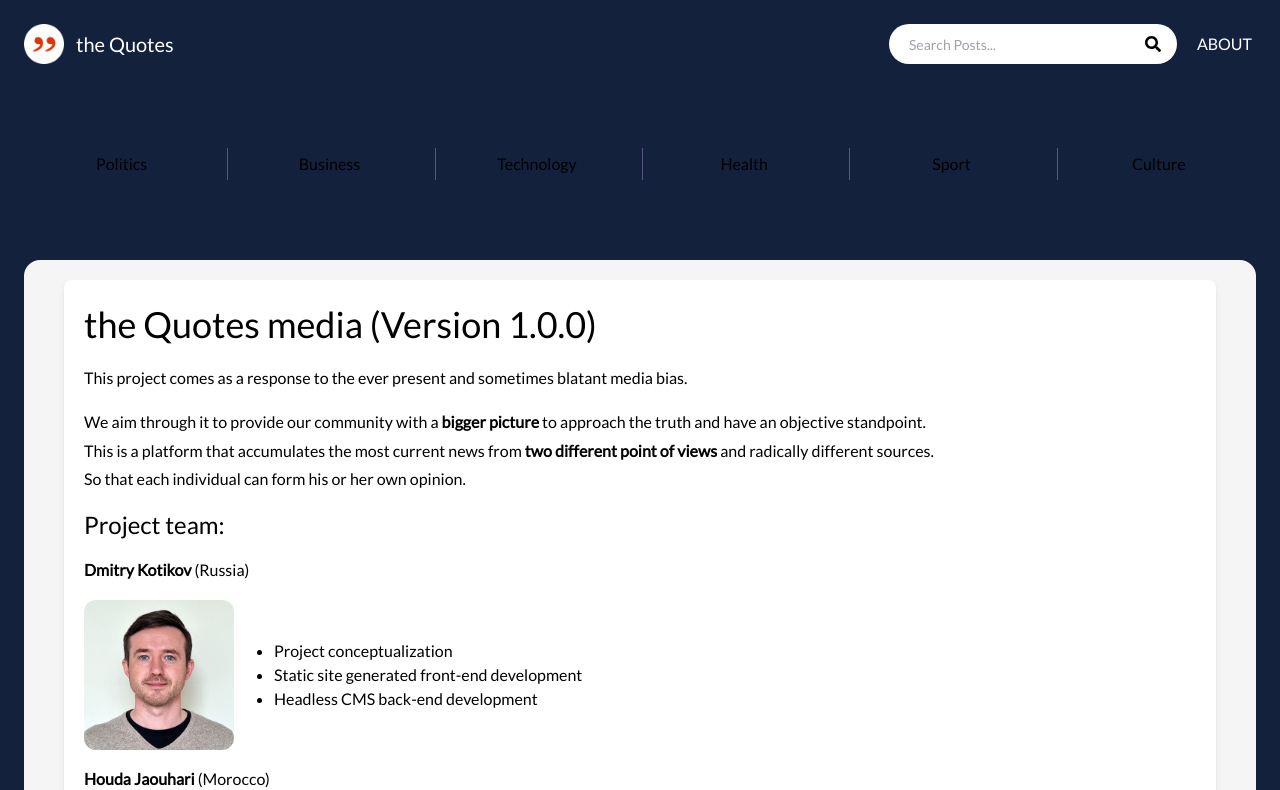
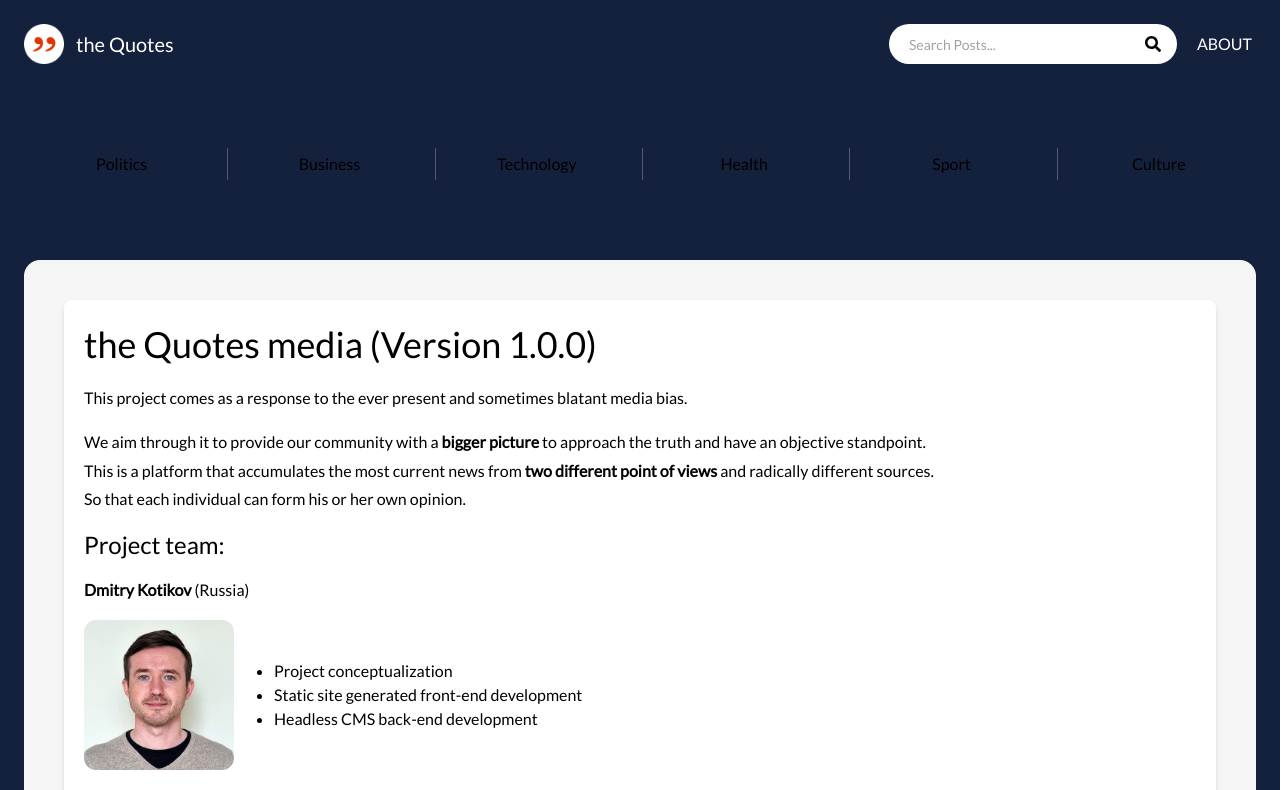
Before and after one commit to mielenyvin/thequotes_dark, a Next.js app: page /about in a window 1280 px wide. Shown: the top 790 px of the page. Built offline with nearby package versions, Linux system fonts and the light colour scheme.

Commit message:
design updates

```diff
--- a/components/Layout.js
+++ b/components/Layout.js
@@ -32,16 +32,13 @@ export default function Layout({title, keywords, desciprtion, children, categori
 <div className='pb-0 sm:pb-5'></div>
 <div className='sm:mx-6 sm:h-(screen-12)  mb-auto'>
 <div className='bg-qlitegray sm:rounded-2xl container mx-auto flex flex-wrap p-5 flex-col '>
-
-<main className='mb-auto container mx-auto px-5'>
-
-<div className=''>
-{children}
-</div>
+<main className='mb-auto container mx-auto sm:px-5'><div className='mt-5'></div>
+<div className=''>{children}</div>
+<div className='mt-5'></div>
 </main>
-
 </div>
 </div>
+
 
 
 
```
